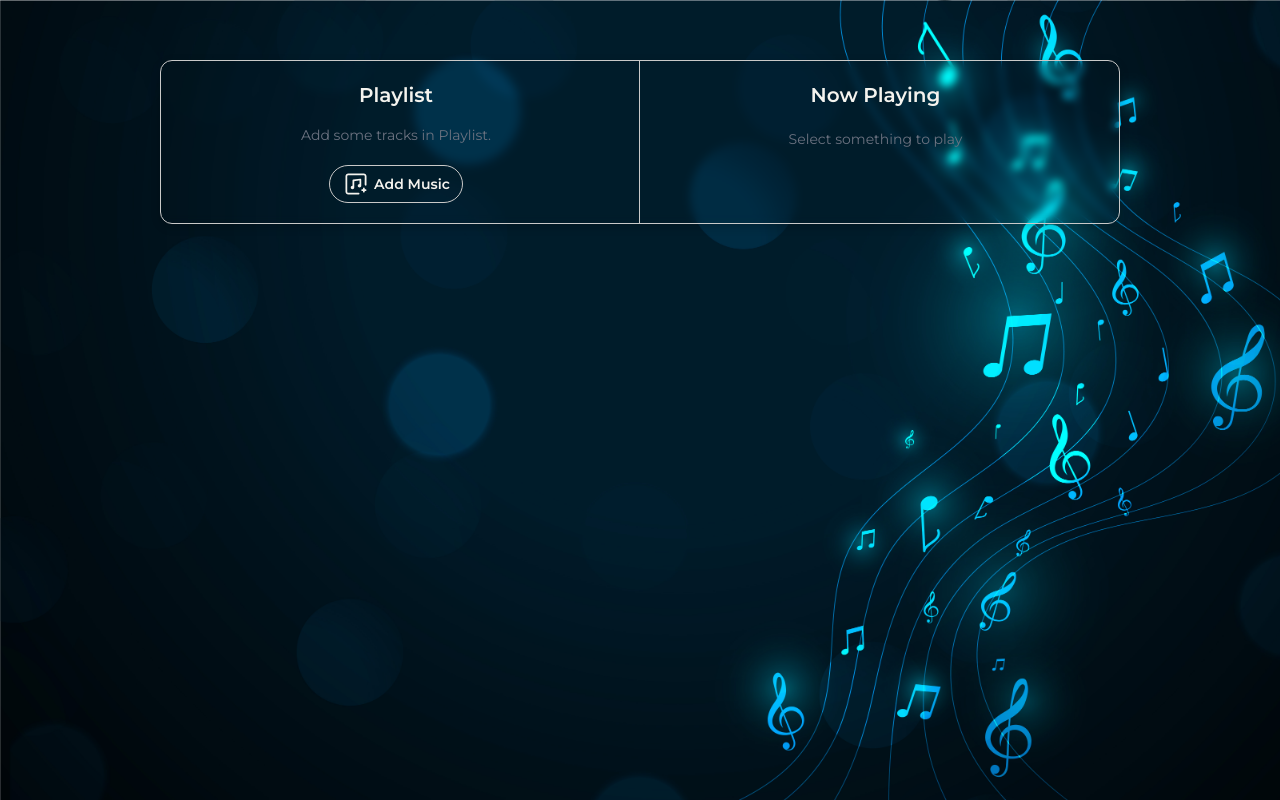
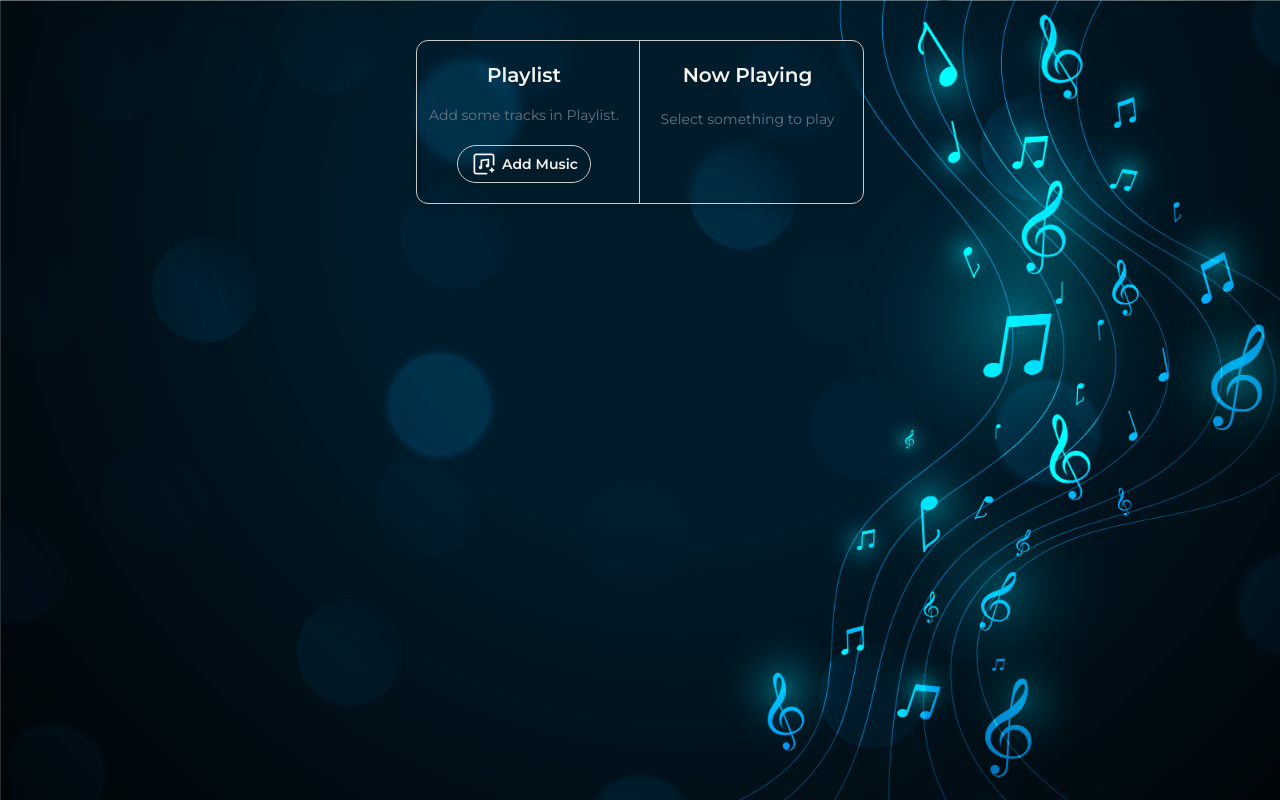
Before and after one commit to vedantgour45/audio-player, a React (Vite) app: page / in a window 1280 px wide. Built offline with nearby package versions, Linux system fonts and the light colour scheme.

Commit message:
Container width change

```diff
--- a/src/components/Player.jsx
+++ b/src/components/Player.jsx
@@ -76,7 +76,7 @@ const Player = () => {
 
   return (
     <div className="flex justify-center items-center">
-      <div className="w-full md:w-[60rem] mt-5 border border-[#c9c9c8] shadow-[0_3px_10px_rgb(0,0,0,0.2)] bg-opacity-20 backdrop-blur-sm rounded-xl grid md:grid-cols-2 ">
+      <div className="max-w-screen-md md:max-w-screen-xl border border-[#c9c9c8] shadow-[0_3px_10px_rgb(0,0,0,0.2)] bg-opacity-20 backdrop-blur-sm rounded-xl grid md:grid-cols-2 ">
         <div className="order-2 md:order-1 md:w-full flex flex-col pl-3 items-center border-t md:border-r md:border-t-0 border-[#c9c9c8] p-5">
           <h2 className="text-xl font-semibold mb-4">Playlist</h2>
           {playlist.length > 0 ? (
```
